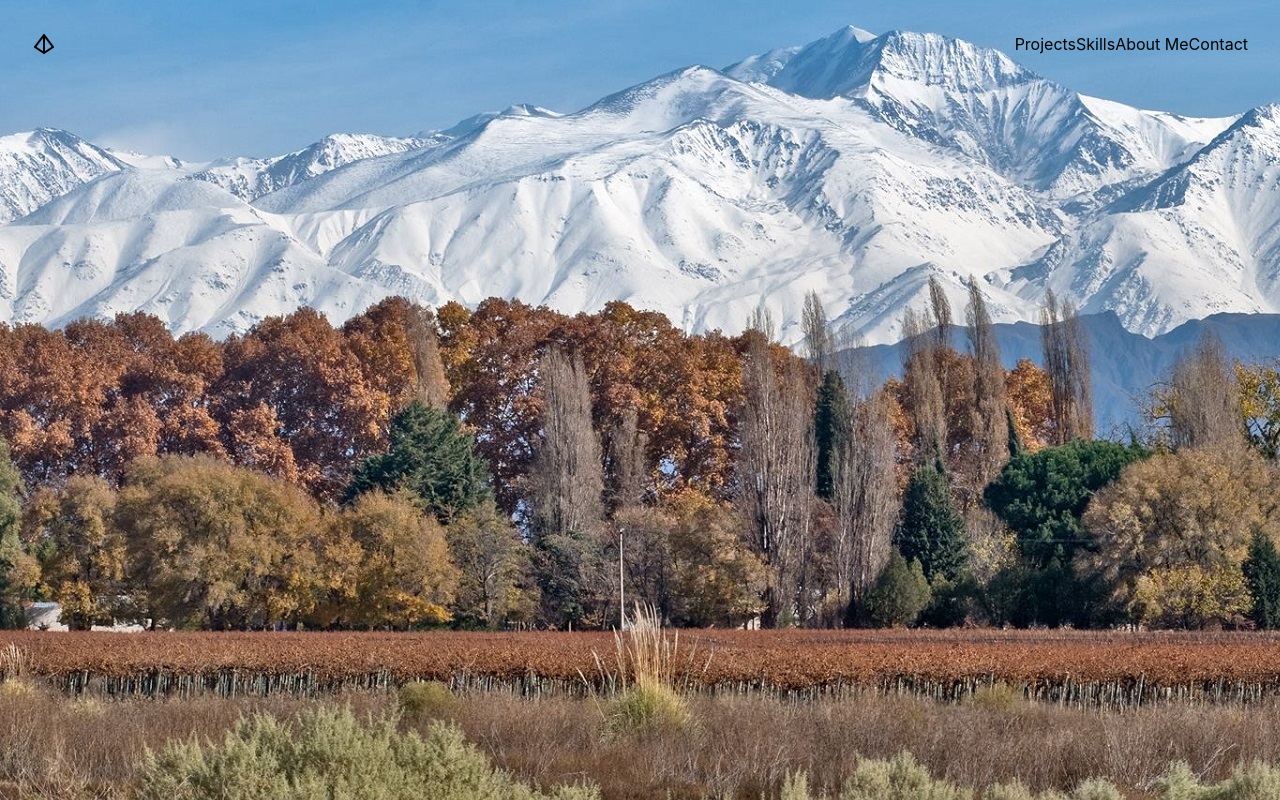
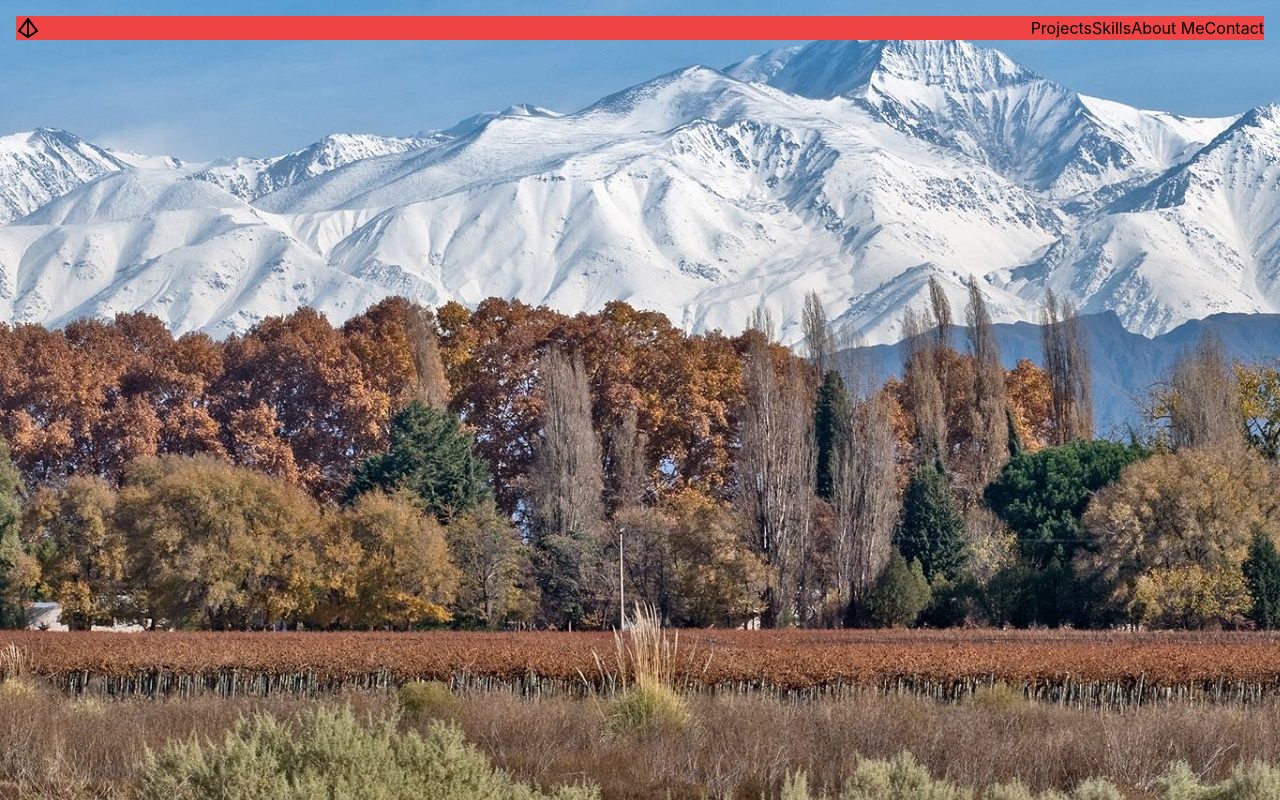
Before and after one commit to liensanchez/PortfolioLien, a React (Create React App) app in the folder client/: page / in a window 1280 px wide. Built offline with nearby package versions, Linux system fonts and the light colour scheme.

Commit message:
new background navbar

```diff
--- a/client/src/Components/NavBar.jsx
+++ b/client/src/Components/NavBar.jsx
@@ -36,7 +36,7 @@
 
 
   return (
-    <div className='flex flex-row justify-between m-8'>
+    <div className='flex flex-row justify-between m-4 bg-red-500'>
 
       <div >
         <img src={logo} alt="" />
@@ -46,7 +46,7 @@
           <div className='flex flex-row p-1'>
             {menu ? '' : <HiMenu onClick={OpenMenu}/>}
             {menu ? <HiX onClick={CloseMenu}/> : ''}
-            <div className='flex flex-col bg-gray-50 bg-opacity-20 h-screen'>
+            <div className='flex flex-col backdrop-blur-md'>
               {menu && <h3 className='p-2'>Projects</h3>}
               {menu && <h3 className='p-2'>Skills</h3>}
               {menu && <h3 className='p-2'>About Me</h3>}
```
